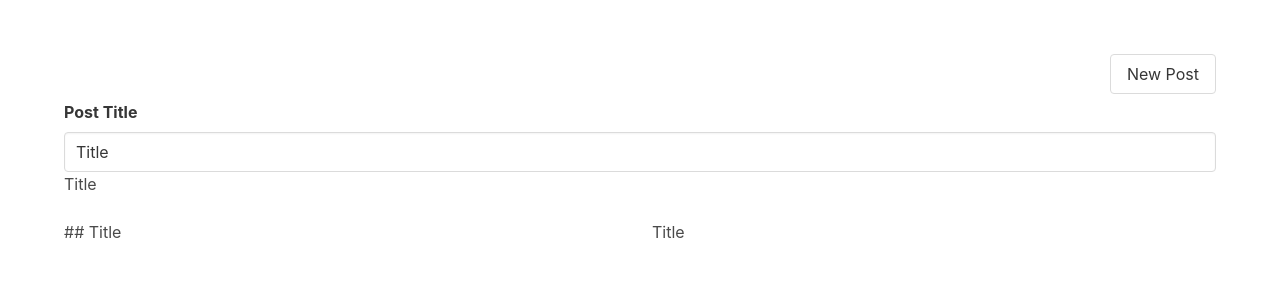
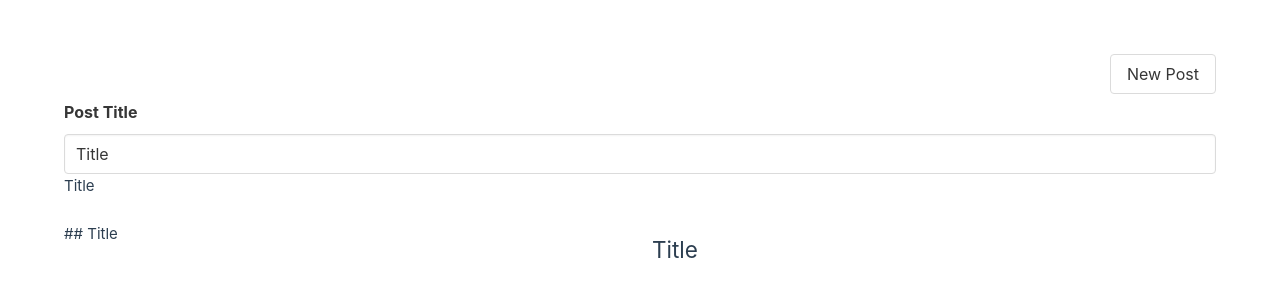
Before and after one commit to sushilparajuli/vue3-ts, a Vue app: page /posts/new in a window 1280 px wide. Shown: the top 300 px of the page. Built offline with nearby package versions, Linux system fonts and the light colour scheme.

Commit message:
syntax highlighting with highlight js

```diff
--- a/package.json
+++ b/package.json
@@ -14,9 +14,12 @@
   "dependencies": {
     "@types/cors": "^2.8.13",
     "@types/express": "^4.17.15",
+    "@types/lodash": "^4.14.191",
     "@types/marked": "^4.0.8",
     "cors": "^2.8.5",
     "express": "^4.18.2",
+    "highlight.js": "^11.7.0",
+    "lodash": "^4.17.21",
     "luxon": "^3.1.1",
     "marked": "^4.2.5",
     "pinia": "^2.0.28",
--- a/src/App.vue
+++ b/src/App.vue
@@ -12,4 +12,6 @@ import Navbar from "@/components/Navbar.vue";
 
 <style>
 @import "https://cdn.jsdelivr.net/npm/bulma@0.9.4/css/bulma.css";
+@import "highlight.js/styles/atom-one-dark.css";
+@import "./assets/main.css";
 </style>
--- a/src/assets/main.css
+++ b/src/assets/main.css
@@ -1,35 +1,17 @@
 @import './base.css';
 
-#app {
-  max-width: 1280px;
-  margin: 0 auto;
-  padding: 2rem;
-
-  font-weight: normal;
+ul {
+  list-style: revert;
+  list-style-position: inside;
 }
 
-a,
-.green {
-  text-decoration: none;
-  color: hsla(160, 100%, 37%, 1);
-  transition: 0.4s;
+
+h1, h2, h3, h4, h5, h6 {
+  font-size: revert;
+  margin: 10px 0;
 }
 
-@media (hover: hover) {
-  a:hover {
-    background-color: hsla(160, 100%, 37%, 0.2);
-  }
+pre,
+p{
+  margin:  10px 0;
 }
-
-@media (min-width: 1024px) {
-  body {
-    display: flex;
-    place-items: center;
-  }
-
-  #app {
-    display: grid;
-    grid-template-columns: 1fr 1fr;
-    padding: 0 2rem;
-  }
-}
--- a/src/components/PostWriter.vue
+++ b/src/components/PostWriter.vue
@@ -3,6 +3,7 @@
 import { ref, onMounted, watch, watchEffect } from "vue";
 import type { TimelinePost } from "@/posts";
 import { marked } from "marked";
+import hljs from "highlight.js";
 
 // Props and reactive variables
 const props = defineProps<{
@@ -22,9 +23,19 @@ const html = ref("");
 watch(
   content,
   (newContent) => {
-    marked.parse(newContent, (err, parseResult) => {
-      html.value = parseResult;
-    });
+    marked.parse(
+      newContent,
+      {
+        gfm: true,
+        breaks: true,
+        highlight: (code) => {
+          return hljs.highlightAuto(code).value;
+        },
+      },
+      (err, parseResult) => {
+        html.value = parseResult;
+      }
+    );
   },
   { immediate: true }
 );
```
Also changed, not shown: 1 other file (tests, documents, lock files or other folders).
